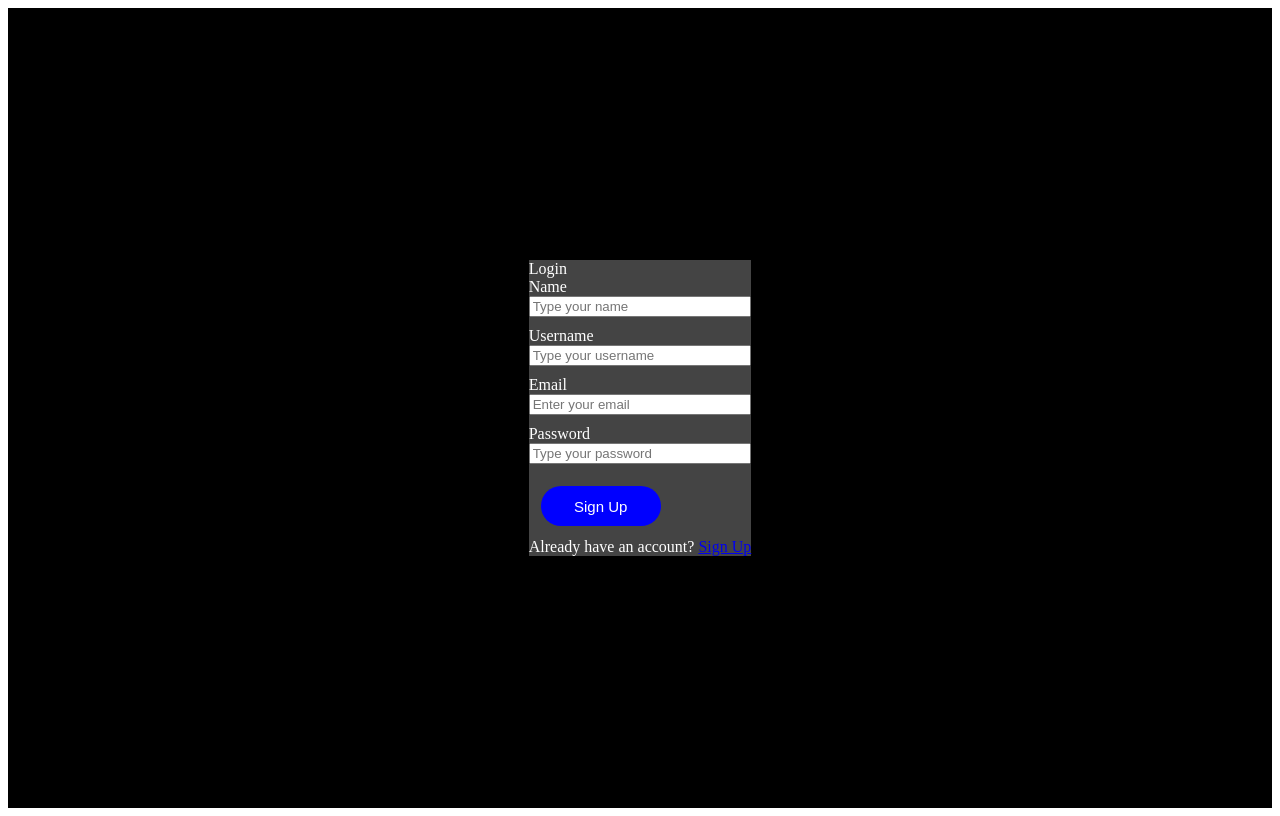
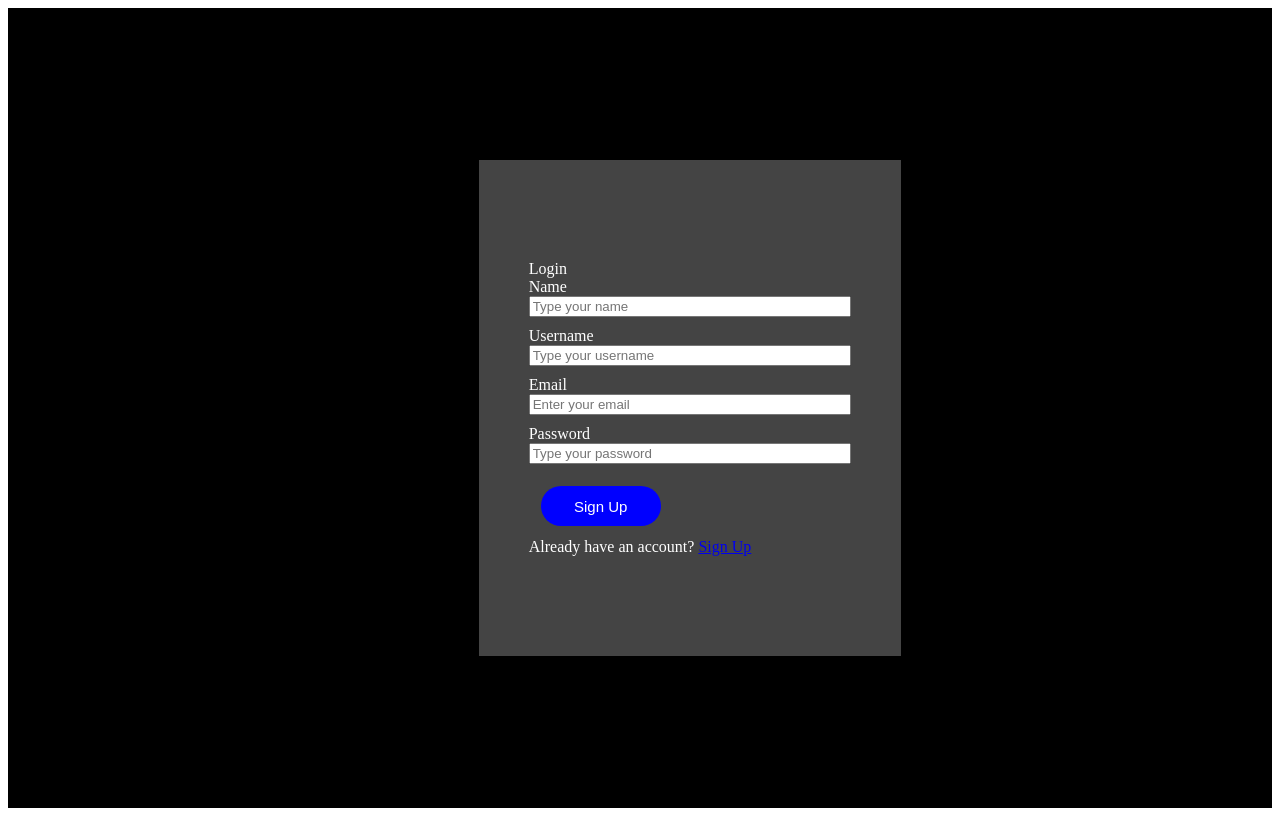
Before and after one commit to omphilejmatsobe/VirtualBar, a Flask app: page /signup in a window 1280 px wide. Run offline with Flask 3, Linux system fonts and the light colour scheme.

Commit message:
Style update

```diff
--- a/static/css/style.css
+++ b/static/css/style.css
@@ -111,6 +111,7 @@ button:hover{
     flex-direction: column;
     background: rgb(68, 68, 68);
     color: white;
+    padding: 100px 50px;
 }
 
 .data-input{
```
